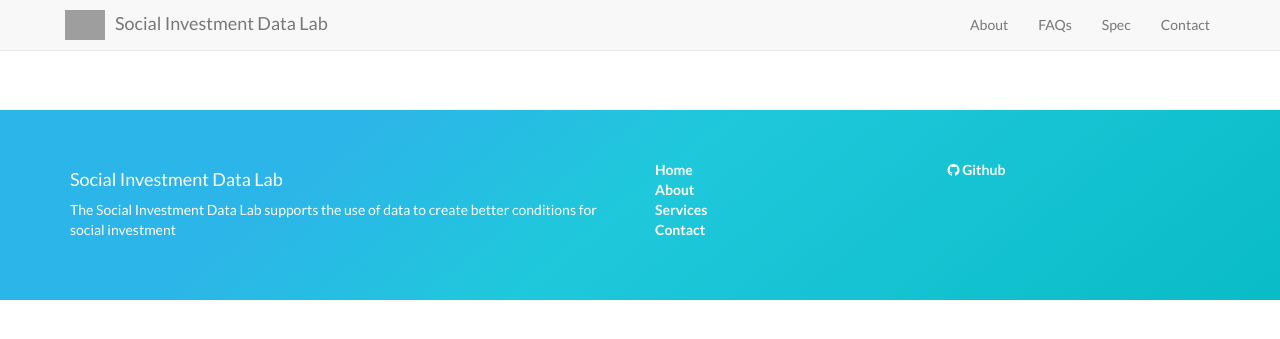
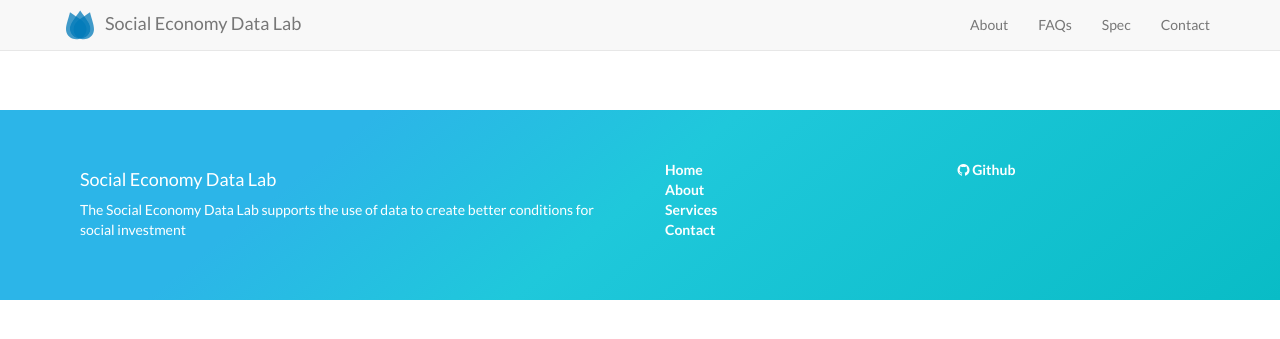
Before and after one commit to SocialEconomyDataLab/socialeconomydatalab.github.io-archive, a Jekyll site: the page built from contact.md, in a window 1280 px wide. Shown: the top 339 px of the page. Built offline with Jekyll 4.4.1, drawn with Linux system fonts in a browser that asks for light colours; grey boxes are pictures that could not be loaded.

Commit message:
nomenclature

```diff
--- a/_config.yml
+++ b/_config.yml
@@ -13,16 +13,16 @@
 # you will see them accessed via {{ site.title }}, {{ site.email }}, and so on.
 # You can create any custom variable you would like, and they will be accessible
 # in the templates via {{ site.myvariable }}.
-title: Social Investment Data Lab
+title: Social Economy Data Lab
 email: bob.harper@opendataservices.coop
 description: >- # this means to ignore newlines until "baseurl:"
-  The Social Investment Data Lab is a project to improve the
+  The Social Economy Data Lab is a project to improve the
   availability and usability of social investment data.
   The project is being led by Power to Change and Open Data Services.
 baseurl: "" # the subpath of your site, e.g. /blog
 url: "" # the base hostname & protocol for your site, e.g. http://example.com
 # twitter_username: opendatacoop
-github_username:  SocialInvestmentDataLab
+github_username:  SocialEconomyDataLab
 
 # Build settings
 markdown: kramdown
--- a/_includes/about.html
+++ b/_includes/about.html
@@ -3,10 +3,10 @@
         <div class="row">
             <div class="col-lg-8 col-lg-offset-2">
               <br />
-              <p>The Social Investment Data Lab aims to create a more informed and transparent social investment market in the UK, with better measurement of impact, increased lending efficiency and more strategic decision making.</p>
+              <p>The Social Economy Data Lab aims to create a more informed and transparent social investment market in the UK, with better measurement of impact, increased lending efficiency and more strategic decision making.</p>
               <p>Initiated by Power to Change, the project is working to:</p>
               <ul>
-                <li>Create a simple data <strong>specification</strong> to support social investors to share accessible, comparable and joined-up data on their deals;</li>
+                <li>Create a simple data <strong>specification</strong> to support social investors to create and share accessible, comparable and joined-up data on their investments;</li>
                 <li>Provide a <strong>hub</strong> with access to key datasets, accessible for re-use by researchers, investors, analysts and organisations seeking investment;</li>
                 <li>Support <strong>skills</strong> development around data management and use in the social investment field;</li>
               </ul>
--- a/_includes/footer.html
+++ b/_includes/footer.html
@@ -4,7 +4,7 @@
     <div class="row">
       <div class="col-sm-6">
           <h4>{{ site.title }}</h4>
-          <p>The Social Investment Data Lab supports the use of data to create better conditions for social investment</p>
+          <p>The Social Economy Data Lab supports the use of data to create better conditions for social investment</p>
       </div>
       <div class="col-sm-3">
         <ul class="list-unstyled">
--- a/_includes/header.html
+++ b/_includes/header.html
@@ -10,7 +10,7 @@
                 <span class="icon-bar"></span>
                 <span class="icon-bar"></span>
             </button>
-            <a class="navbar-brand page-scroll" href="/#home"><img alt="{{ site.title }}" src="img/logos/sfdl_logo_nobkgd.svg">{{ site.title }}</a>
+            <a class="navbar-brand page-scroll" href="/#home"><img alt="{{ site.title }}" src="img/logos/sedl_logo_nobkgd.svg">{{ site.title }}</a>
         </div>
         <!-- Collect the nav links, forms, and other content for toggling -->
         <div class="collapse navbar-collapse" id="bs-example-navbar-collapse-1">
--- a/_posts/2017-10-25-services-2-hub.markdown
+++ b/_posts/2017-10-25-services-2-hub.markdown
@@ -5,4 +5,4 @@ category: Services
 title: Hub
 description: |
 ---
-The Social Investment Data Hub will provide access to key social investment datasets
+The Social Economy Data Hub will provide access to key social investment datasets
--- a/css/default.css
+++ b/css/default.css
@@ -43,10 +43,10 @@ h6 {
     color: #f8f8f8;
     background-color: #09bcc6;  /* fallback color */
     background: linear-gradient(141deg, #09bcc6 0%, #1fc8db 51%, #2cb5e8 75%); /* fallback gradient */
-    background-image: url(../img/logos/sfdl_logo_nobkgd.svg); /* fallback image */
+    background-image: url(../img/logos/sedl_logo_nobkgd.svg); /* fallback image */
     background-repeat: no-repeat; /* fallback image directive */
     background-position: center center; /* fallback image directive */
-    background: url(../img/logos/sfdl_logo_nobkgd.svg) no-repeat center center, linear-gradient(141deg, #09bcc6 0%, #1fc8db 51%, #2cb5e8 75%);
+    background: url(../img/logos/sedl_logo_nobkgd.svg) no-repeat center center, linear-gradient(141deg, #09bcc6 0%, #1fc8db 51%, #2cb5e8 75%);
     background-size: contain;
 }
 
@@ -194,6 +194,11 @@ footer {
     background: linear-gradient(-39deg, #09bcc6 0%, #1fc8db 51%, #2cb5e8 75%);
 }
 
+footer .container .row .col-sm-6, .col-sm-3 {
+  padding-right: 25px;
+  padding-left: 25px;
+}
+
 footer a {
   color: #fff !important;
   font-weight: bold;
```
Also changed, not shown: README.md.
